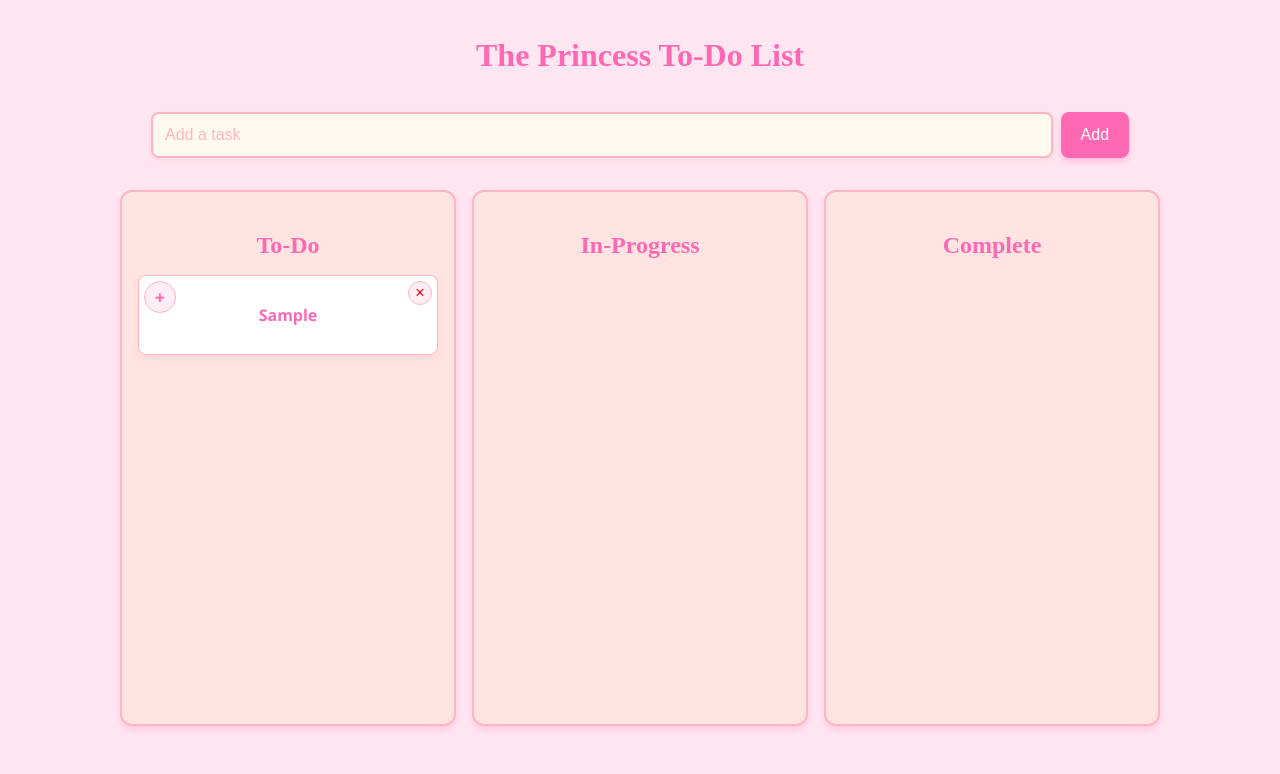
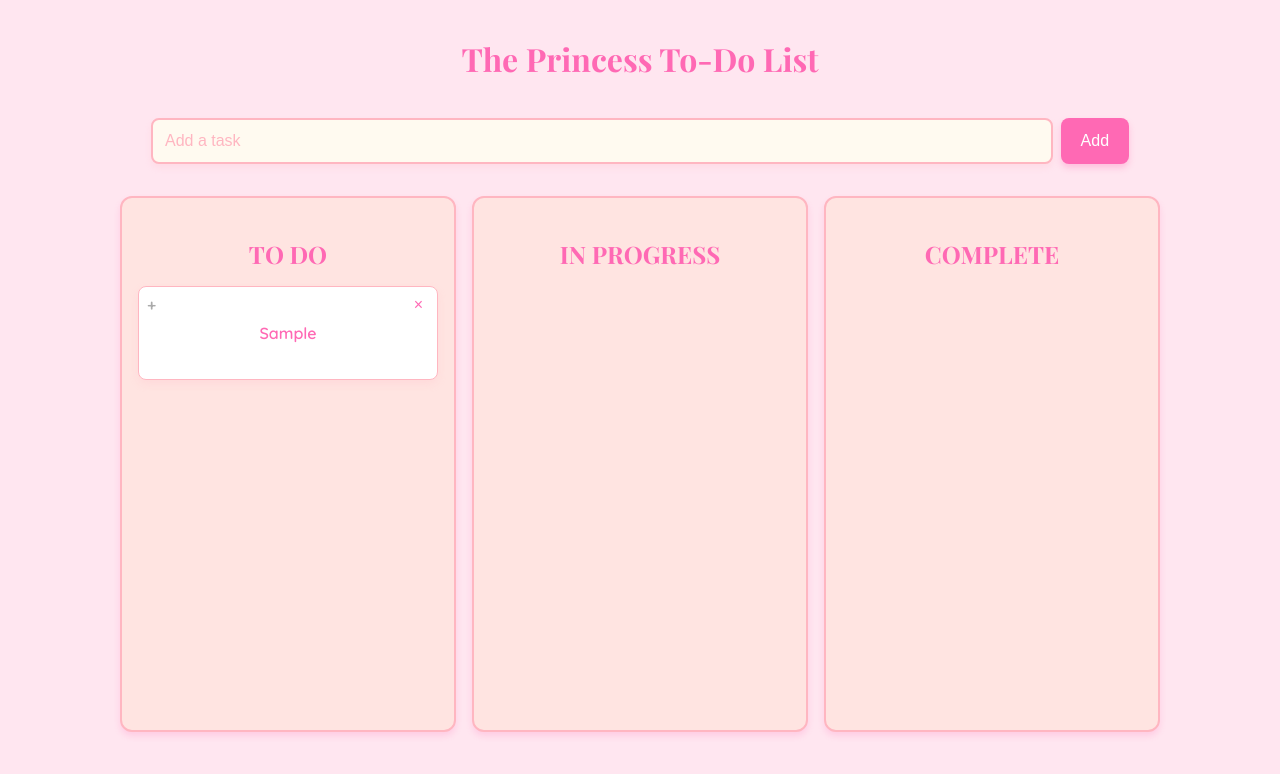
Before and after one commit to XiphiasSB/todo-list, a React (Vite) app: page / in a window 1280 px wide. Both pictures are taken after typing "Sample" into the empty fields and a click on the button "Add". Shown: the top 774 px of the page. Built offline with nearby package versions, Linux system fonts and the light colour scheme.

Commit message:
Bunch of fixes

```diff
--- a/package.json
+++ b/package.json
@@ -10,6 +10,7 @@
     "preview": "vite preview"
   },
   "dependencies": {
+    "@dnd-kit/core": "^6.3.1",
     "canvas-confetti": "^1.9.3",
     "react": "^19.0.0",
     "react-dom": "^19.0.0"
--- a/src/App.jsx
+++ b/src/App.jsx
@@ -21,7 +21,7 @@ export function App() {
       id: tasks.length + 1,
       text,
       status: "to-do",
-      emoji: "" // Add emoji property to task
+      emoji: ""
     }
     setTasks([...tasks, newTask])
   }
--- a/src/components/input/input.css
+++ b/src/components/input/input.css
@@ -15,7 +15,6 @@ input[type="text"] {
     background-color: #fffaf0;
     /* Light cream background */
     font-size: 16px;
-    font-family: "Cursive", sans-serif;
     color: #ff69b4;
     /* Bright pink text */
     box-shadow: 0 4px 6px rgba(255, 182, 193, 0.2);
@@ -46,7 +45,6 @@ button[type="submit"] {
     /* Bright pink button */
     color: white;
     font-size: 16px;
-    font-family: "Cursive", sans-serif;
     cursor: pointer;
     transition: background-color 0.2s, transform 0.2s, box-shadow 0.2s;
     box-shadow: 0 4px 6px rgba(255, 105, 180, 0.3);
--- a/src/components/input/input.jsx
+++ b/src/components/input/input.jsx
@@ -2,25 +2,21 @@ import { useState } from 'react'
 import './input.css'
 
 export function Input({ onCreateTask }) {
-  const [inputValue, setInputValue] = useState("")
-
-  const handleSubmit = (e) => {
-    e.preventDefault() // Prevent page reload
-    if (inputValue.trim()) {
-      onCreateTask(inputValue) // Pass the input value to the parent
-      setInputValue("") // Clear the input field
-    }
-  }
-
   return (
-    <form onSubmit={handleSubmit}>
+    <form
+      action={(formData) => {
+        const taskText = formData.get("task") // Extract the input value
+        if (taskText.trim()) {
+          onCreateTask(taskText) // Pass the input value to the parent
+        }
+      }}
+    >
       <input
         type="text"
-        value={inputValue}
-        onChange={(e) => setInputValue(e.target.value)}
+        name="task"
         placeholder="Add a task"
       />
-      <button type="submit">Add</button> {/* Optional: Add a submit button */}
+      <button type="submit">Add</button>
     </form>
   )
 }
--- /dev/null
+++ b/src/components/task/emoji/emoji.css
@@ -0,0 +1,43 @@
+/* Emoji container */
+.emoji-container {
+    position: absolute;
+    top: 8px;
+    left: 8px;
+    cursor: pointer;
+}
+
+.emoji-picker {
+    position: absolute;
+    /* Use absolute positioning for dynamic placement */
+    background-color: #ffeef6;
+    border: 1px solid #ffb6c1;
+    border-radius: 8px;
+    padding: 8px;
+    display: grid;
+    grid-template-columns: repeat(4, 1fr);
+    /* 4 columns */
+    gap: 8px;
+    z-index: 9999;
+    /* Ensure it stays on top */
+    box-shadow: 0 4px 8px rgba(0, 0, 0, 0.1);
+}
+
+
+
+
+.emoji-picker span {
+    cursor: pointer;
+    font-size: 18px;
+    text-align: center;
+}
+
+/* Placeholder emoji */
+.placeholder-emoji {
+    font-size: 16px;
+    color: #aaa;
+}
+
+/* Selected emoji */
+.selected-emoji {
+    font-size: 18px;
+}
--- /dev/null
+++ b/src/components/task/emoji/emojiPicker.jsx
@@ -0,0 +1,89 @@
+import ReactDOM from 'react-dom'
+import './emoji.css'
+import { useState, useRef, useEffect } from 'react'
+
+export function EmojiPicker({ selectedEmoji, onSelectEmoji }) {
+  const [showPicker, setShowPicker] = useState(false)
+  const [pickerPosition, setPickerPosition] = useState({ top: 0, left: 0 })
+  const containerRef = useRef(null)
+  const pickerRef = useRef(null)
+
+  const handleEmojiSelect = (emoji) => {
+    onSelectEmoji(emoji)
+    setShowPicker(false)
+  }
+
+  const handleOpenPicker = (e) => {
+    e.stopPropagation()
+    setShowPicker(!showPicker)
+
+    if (containerRef.current) {
+      const rect = containerRef.current.getBoundingClientRect()
+      setPickerPosition({
+        top: rect.bottom + window.scrollY, // Adjust for scrolling
+        left: rect.left + window.scrollX, // Adjust for horizontal scrolling
+      })
+    }
+  }
+
+  const handleClickOutside = (e) => {
+    if (
+      pickerRef.current &&
+      !pickerRef.current.contains(e.target) &&
+      !containerRef.current.contains(e.target)
+    ) {
+      setShowPicker(false)
+    }
+  }
+
+  useEffect(() => {
+    if (showPicker) {
+      document.addEventListener('mousedown', handleClickOutside)
+    }
+    return () => {
+      document.removeEventListener('mousedown', handleClickOutside)
+    }
+  }, [showPicker])
+
+  const emojiPicker = (
+    <div
+      ref={pickerRef}
+      className="emoji-picker"
+      style={{
+        top: pickerPosition.top,
+        left: pickerPosition.left,
+      }}
+      onClick={(e) => e.stopPropagation()}
+    >
+      <span onClick={() => handleEmojiSelect('😊')} role="button">😊</span>
+      <span onClick={() => handleEmojiSelect('❤️')} role="button">❤️</span>
+      <span onClick={() => handleEmojiSelect('🌞')} role="button">🌞</span>
+      <span onClick={() => handleEmojiSelect('📅')} role="button">📅</span>
+      <span onClick={() => handleEmojiSelect('😭')} role="button">😭</span>
+      <span onClick={() => handleEmojiSelect('🎉')} role="button">🎉</span>
+      <span onClick={() => handleEmojiSelect('😇')} role="button">😇</span>
+      <span onClick={() => handleEmojiSelect('🤩')} role="button">🤩</span>
+      <span onClick={() => handleEmojiSelect('🤢')} role="button">🤢</span>
+      <span onClick={() => handleEmojiSelect('😵')} role="button">😵</span>
+      <span onClick={() => handleEmojiSelect('💪')} role="button">💪</span>
+      <span onClick={() => handleEmojiSelect('🧠')} role="button">🧠</span>
+      <span onClick={() => handleEmojiSelect('👩‍🎓')} role="button">👩‍🎓</span>
+      <span onClick={() => handleEmojiSelect('+')} role="button">+</span> {/* No emoji */}
+    </div>
+  )
+
+  return (
+    <div
+      ref={containerRef}
+      className="emoji-container"
+      onClick={handleOpenPicker}
+    >
+      {selectedEmoji ? (
+        <span className="selected-emoji">{selectedEmoji}</span>
+      ) : (
+        <span className="placeholder-emoji">+</span>
+      )}
+      {showPicker && ReactDOM.createPortal(emojiPicker, document.body)}
+    </div>
+  )
+}
--- a/src/components/task/task.css
+++ b/src/components/task/task.css
@@ -1,113 +1,78 @@
+/* The task container */
 .task {
-    position: relative;
-    /* Ensure child elements are positioned relative to the task */
+    background-color: #fff;
+    border: 1px solid #ffb6c1;
+    border-radius: 8px;
     padding: 12px;
-    margin: 5px 0;
-    border: 1px solid #ffb6c1;
-    /* Pink border */
-    border-radius: 8px;
-    background-color: #fff;
+    margin-bottom: 12px;
     color: #ff69b4;
     font-weight: bold;
-    box-shadow: 0 4px 6px rgba(255, 182, 193, 0.2);
-    /* Subtle shadow */
-    cursor: grab;
+    box-shadow: 0 4px 8px rgba(255, 182, 193, 0.2);
+    position: relative;
+    /* To position interactive elements */
     transition: transform 0.2s, box-shadow 0.2s;
 }
 
-.task:active {
+/* Draggable Content */
+.task-content {
+    cursor: grab;
+    height: 80%;
+    /* Make the draggable area larger */
+    padding: 8px;
+}
+
+.task-content:active {
     cursor: grabbing;
 }
 
-/* Emoji Container */
+/* Interactive elements (emoji picker and remove button) */
+.emoji-container,
+.remove-task-button {
+    pointer-events: auto;
+    /* Allow interactions */
+}
+
+/* Emoji container */
 .emoji-container {
     position: absolute;
-    top: 5px;
-    left: 5px;
-    display: flex;
-    align-items: center;
-    /* Vertically center emoji */
-    justify-content: center;
-    /* Horizontally center emoji */
-    width: 30px;
-    height: 30px;
-    border: 1px solid #ffb6c1;
-    border-radius: 50%;
-    background-color: #ffeef6;
+    top: 8px;
+    left: 8px;
     cursor: pointer;
 }
 
-.placeholder-emoji {
-    color: #ff69b4;
-    font-size: 18px;
-}
-
-.selected-emoji {
-    font-size: 18px;
-}
-
-/* Emoji Picker */
+/* Emoji picker */
 .emoji-picker {
     position: absolute;
-    top: 40px;
-    /* Space below the emoji container */
-    left: 5px;
-    /* Align with the emoji container */
-    display: grid;
-    /* Use a grid layout for the picker */
-    grid-template-columns: repeat(4, 1fr);
-    /* 4 emojis per row */
-    gap: 5px;
-    background-color: #fff;
-    padding: 10px;
+    background-color: #ffeef6;
     border: 1px solid #ffb6c1;
     border-radius: 8px;
-    box-shadow: 0 4px 6px rgba(255, 182, 193, 0.3);
-    z-index: 1000;
+    padding: 8px;
+    display: flex;
+    flex-wrap: wrap;
+    gap: 8px;
+    top: 40px;
+    left: 0;
+    z-index: 10;
+    box-shadow: 0 4px 8px rgba(0, 0, 0, 0.1);
 }
 
 .emoji-picker span {
-    font-size: 24px;
-    /* Larger emoji size */
     cursor: pointer;
-    display: flex;
-    align-items: center;
-    justify-content: center;
-    padding: 5px;
-    border-radius: 50%;
-    transition: background-color 0.2s, transform 0.2s;
-}
-
-.emoji-picker span:hover {
-    background-color: #ffeef6;
-    transform: scale(1.2);
-    /* Slight zoom on hover */
+    font-size: 18px;
 }
 
 /* Remove Task Button */
 .remove-task-button {
     position: absolute;
-    /* Ensure it's positioned relative to the task */
-    top: 5px;
-    right: 5px;
-    width: 24px;
-    height: 24px;
-    background-color: #ffeef6;
-    /* Light pink background for button */
-    border: 1px solid #ffb6c1;
-    border-radius: 50%;
-    color: red;
+    top: 8px;
+    right: 8px;
+    background-color: transparent;
+    border: none;
+    color: #ff69b4;
     font-size: 16px;
     cursor: pointer;
-    display: flex;
-    justify-content: center;
-    align-items: center;
-    transition: background-color 0.2s ease, transform 0.2s ease;
 }
 
 .remove-task-button:hover {
-    background-color: #ffccdf;
-    transform: scale(1.1);
-    /* Slight zoom effect on hover */
-    color: darkred;
+    color: #ff0000;
 }
--- a/src/components/task/task.jsx
+++ b/src/components/task/task.jsx
@@ -1,44 +1,75 @@
 import './task.css'
-import { useState } from 'react'
+import { useDraggable } from '@dnd-kit/core'
+import { EmojiPicker } from './emoji/emojiPicker.jsx'
+import { useState, useEffect, useRef } from 'react'
 
-export function Task({ task, onDragStart, onRemove, updateEmoji }) {
-  const [showPicker, setShowPicker] = useState(false) // State to toggle emoji picker visibility
+export function Task({ task, updateTaskEmoji, removeTask }) {
+  const { attributes, listeners, setNodeRef, transform, isDragging } = useDraggable({
+    id: task.id.toString(),
+  })
 
-  const handleEmojiSelect = (selectedEmoji) => {
-    updateEmoji(task.id, selectedEmoji) // Update emoji in parent state
-    setShowPicker(false) // Close the picker
+  const [showPicker, setShowPicker] = useState(false)
+  const emojiRef = useRef(null) // Ref for emoji container
+
+  const handleEmojiSelect = (emoji) => {
+    updateTaskEmoji(task.id, emoji)
+    setShowPicker(false)
+  }
+
+  const handleStopPropagation = (e) => {
+    e.stopPropagation() // Prevent drag
+  }
+
+  // Close emoji picker when clicking outside
+  useEffect(() => {
+    const handleClickOutside = (e) => {
+      if (emojiRef.current && !emojiRef.current.contains(e.target)) {
+        setShowPicker(false) // Close picker
+      }
+    }
+
+    if (showPicker) {
+      document.addEventListener('mousedown', handleClickOutside)
+    }
+
+    return () => {
+      document.removeEventListener('mousedown', handleClickOutside)
+    }
+  }, [showPicker])
+
+  const style = {
+    transform: transform
+      ? `translate3d(${transform.x}px, ${transform.y}px, 0)`
+      : undefined,
+    willChange: 'transform',
+    transition: isDragging ? 'none' : 'transform 0.2s ease',
   }
 
   return (
-    <div
-      className="task"
-      draggable="true"
-      onDragStart={(event) => onDragStart(event, task)}
-    >
-      {/* Emoji Display */}
-      <div className="emoji-container" onClick={() => setShowPicker(!showPicker)}>
-        {task.emoji ? <span className="selected-emoji">{task.emoji}</span> : <span className="placeholder-emoji">+</span>}
-        {showPicker && (
-          <div className="emoji-picker">
-            <span onClick={() => handleEmojiSelect("😊")} role="button">😊</span>
-            <span onClick={() => handleEmojiSelect("❤️")} role="button">❤️</span>
-            <span onClick={() => handleEmojiSelect("🌧️")} role="button">🌧️</span>
-            <span onClick={() => handleEmojiSelect("🌞")} role="button">🌞</span>
-            <span onClick={() => handleEmojiSelect("📅")} role="button">📅</span>
-            <span onClick={() => handleEmojiSelect("😭")} role="button">😭</span>
-            <span onClick={() => handleEmojiSelect("🎉")} role="button">🎉</span>
-            <span onClick={() => handleEmojiSelect("+")} role="button">+</span> {/* No emoji */}
-          </div>
-        )}
+    <div ref={setNodeRef} className="task" style={style}>
+      {/* Draggable Content */}
+      <div className="task-content" {...listeners} {...attributes}>
+        <p>{task.text}</p>
       </div>
 
-      {/* Task Text */}
-      <p>{task.text}</p>
+      {/* Emoji Picker */}
+      <div ref={emojiRef}>
+        <EmojiPicker
+          selectedEmoji={task.emoji}
+          onSelectEmoji={(emoji) => handleEmojiSelect(emoji)}
+          showPicker={showPicker}
+          togglePicker={() => setShowPicker(!showPicker)}
+        />
+      </div>
 
       {/* Remove Task Button */}
       <button
         className="remove-task-button"
-        onClick={() => onRemove(task.id)}
+        onClick={(e) => {
+          handleStopPropagation(e) // Prevent drag
+          removeTask(task.id)
+        }}
+        style={{ pointerEvents: 'auto' }}
       >
         ×
       </button>
--- a/src/components/taskList/TaskList.css
+++ b/src/components/taskList/TaskList.css
@@ -1,15 +1,12 @@
 .task-list-container {
     display: flex;
     gap: 16px;
-    /* Space between columns */
     padding: 16px;
     justify-content: space-around;
-    /* Distribute columns evenly */
-    align-items: flex-start;
-    /* Align columns to the top */
-    flex-wrap: wrap;
-    /* Allow wrapping for mobile mode */
+    overflow: visible;
+    /* Ensure child elements are not clipped */
 }
+
 
 .task-column {
     flex: 1;
@@ -40,11 +37,8 @@
 
 .task-column.drag-over {
     background-color: #ffccdf;
-    /* Brighter pink to indicate active drop zone */
+    /* Highlight when a task is dragged over */
     border: 2px dashed #ff69b4;
-    /* Dashed border on drag-over */
-    box-shadow: 0 6px 10px rgba(255, 105, 180, 0.3);
-    /* Enhance shadow on drag-over */
 }
 
 /* Mobile Mode: Stack columns vertically */
--- a/src/components/taskList/TaskList.jsx
+++ b/src/components/taskList/TaskList.jsx
@@ -1,107 +1,79 @@
-import React, { useState } from 'react'
+import React from 'react'
 import './taskList.css'
 import { Task } from '../task/task.jsx'
-import confetti from 'canvas-confetti' // Ensure this is imported
+import { DndContext, useDroppable } from '@dnd-kit/core'
+import confetti from 'canvas-confetti'
 
 export function TaskList({ tasks, updateTaskStatus, updateTaskEmoji, removeTask }) {
-  const [dragOverColumn, setDragOverColumn] = useState(null) // Track the column being dragged over
+  const handleDragEnd = (event) => {
+    const { active, over } = event
+    if (over) {
+      const newStatus = over.id // The ID of the column where the task was dropped
+      const task = tasks.find((task) => task.id.toString() === active.id) // Find the dragged task
 
-  const handleDragOver = (event, column) => {
-    event.preventDefault() // Allow drop
-    setDragOverColumn(column) // Set the current column as the active drop zone
-  }
+      // Only update and trigger confetti if the task is moved to a new column
+      if (task && task.status !== newStatus) {
+        updateTaskStatus(active.id, newStatus)
 
-  const handleDragLeave = () => {
-    setDragOverColumn(null) // Clear the active drop zone
-  }
-
-  const handleDrop = (event, newStatus) => {
-    event.preventDefault()
-    const taskId = event.dataTransfer.getData("text/plain")
-    updateTaskStatus(taskId, newStatus)
-
-    // Trigger confetti if the task is dropped into the "Complete" column
-    if (newStatus === "complete") {
-      triggerConfetti()
+        if (newStatus === 'complete') {
+          triggerConfetti()
+        }
+      }
     }
-
-    setDragOverColumn(null) // Clear the active drop zone after dropping
-  }
-
-  const handleDragStart = (event, task) => {
-    event.dataTransfer.setData("text/plain", task.id) // Pass the task ID
-    event.dataTransfer.effectAllowed = "move"
   }
 
   const triggerConfetti = () => {
-    const duration = 200 // Confetti will last for 2 seconds
+    const duration = 200 // Confetti duration
     const end = Date.now() + duration
 
     const frame = () => {
       confetti({
-        particleCount: 50, // Increased number of particles for each burst
-        spread: 120, // Wider spread for a bigger effect
-        startVelocity: 45, // Particles shoot out faster
+        particleCount: 100,
+        spread: 120,
+        startVelocity: 45,
         origin: {
-          x: Math.random(), // Random horizontal start positions
-          y: Math.random() * 0.8, // Confetti appears in the upper third
+          x: Math.random(),
+          y: Math.random() * 0.8, // Confetti appears in the upper part
         },
       })
 
       if (Date.now() < end) {
-        requestAnimationFrame(frame) // Keep firing bursts until duration ends
+        requestAnimationFrame(frame)
       }
     }
 
-    frame() // Start the confetti effect
+    frame()
   }
 
+  return (
+    <DndContext onDragEnd={handleDragEnd}>
+      <div className="task-list-container">
+        <DroppableColumn id="to-do" tasks={tasks} status="to-do" updateTaskEmoji={updateTaskEmoji} removeTask={removeTask} />
+        <DroppableColumn id="in-progress" tasks={tasks} status="in-progress" updateTaskEmoji={updateTaskEmoji} removeTask={removeTask} />
+        <DroppableColumn id="complete" tasks={tasks} status="complete" updateTaskEmoji={updateTaskEmoji} removeTask={removeTask} />
+      </div>
+    </DndContext>
+  )
+}
 
-  const renderTasks = (tasks) =>
-    tasks.map((task) => (
-      <Task
-        key={task.id}
-        task={task}
-        onDragStart={handleDragStart}
-        onRemove={removeTask}
-        updateEmoji={updateTaskEmoji}
-      />
-    ))
+function DroppableColumn({ id, tasks, status, updateTaskEmoji, removeTask }) {
+  const { isOver, setNodeRef } = useDroppable({ id })
+  const columnTasks = tasks.filter((task) => task.status === status)
 
   return (
-    <div className="task-list-container">
-      {/* To-Do Column */}
-      <div
-        className={`task-column ${dragOverColumn === "to-do" ? "drag-over" : ""}`}
-        onDragOver={(event) => handleDragOver(event, "to-do")}
-        onDragLeave={handleDragLeave}
-        onDrop={(event) => handleDrop(event, "to-do")}
-      >
-        <h3>To-Do</h3>
-        {renderTasks(tasks.filter((task) => task.status === "to-do"))}
-      </div>
-
-      {/* In-Progress Column */}
-      <div
-        className={`task-column ${dragOverColumn === "in-progress" ? "drag-over" : ""}`}
-        onDragOver={(event) => handleDragOver(event, "in-progress")}
-        onDragLeave={handleDragLeave}
-        onDrop={(event) => handleDrop(event, "in-progress")}
-      >
-        <h3>In-Progress</h3>
-        {renderTasks(tasks.filter((task) => task.status === "in-progress"))}
-      </div>
-
-      {/* Complete Column */}
-      <div
-        className={`task-column ${dragOverColumn === "complete" ? "drag-over" : ""}`}
-        onDragOver={(event) => handleDragOver(event, "complete")}
-        onDragLeave={handleDragLeave}
-        onDrop={(event) => handleDrop(event, "complete")}
-      >
-        <h3>Complete</h3>
-        {renderTasks(tasks.filter((task) => task.status === "complete"))}
-      </div>
+    <div
+      ref={setNodeRef}
+      className={`task-column ${isOver ? 'drag-over' : ''}`}
+    >
+      <h3>{status.replace('-', ' ').toUpperCase()}</h3>
+      {columnTasks.map((task) => (
+        <Task
+          key={task.id}
+          task={task}
+          updateTaskEmoji={updateTaskEmoji}
+          removeTask={removeTask}
+        />
+      ))}
     </div>
   )
 }
--- a/src/index.css
+++ b/src/index.css
@@ -1,26 +1,27 @@
+/* Import fonts */
+@import url('https://fonts.googleapis.com/css2?family=Quicksand:wght@400;600&family=Playfair+Display:wght@400;700&display=swap');
+
 body {
-  font-family: "Cursive", "Segoe UI", Arial, sans-serif;
-  /* Elegant or playful font */
-  background-color: #ffd8e8;
-  /* A slightly deeper pink for higher contrast */
-  color: #2d2d2d;
-  /* Darker text for improved readability */
+  font-family: "Quicksand", Arial, sans-serif;
+  /* Rounded, readable font for body */
+  background-color: #ffeef6;
+  /* Soft pink background */
+  color: #333;
+  /* Dark text for readability */
   margin: 0;
-  /* Remove any default margins */
   padding: 0;
-  height: 100vh;
-  /* Ensure it spans the full viewport height */
 }
 
 h1,
 h2,
 h3 {
-  font-family: "Dancing Script", cursive;
-  /* Elegant, girly font */
+  font-family: "Playfair Display", serif;
+  /* Elegant and princess-like for headings */
   color: #ff69b4;
   /* Bright pink headings */
   text-align: center;
 }
+
 
 .main {
   min-height: 100vh;
```
Also changed, not shown: 1 other file (tests, documents, lock files or other folders).
